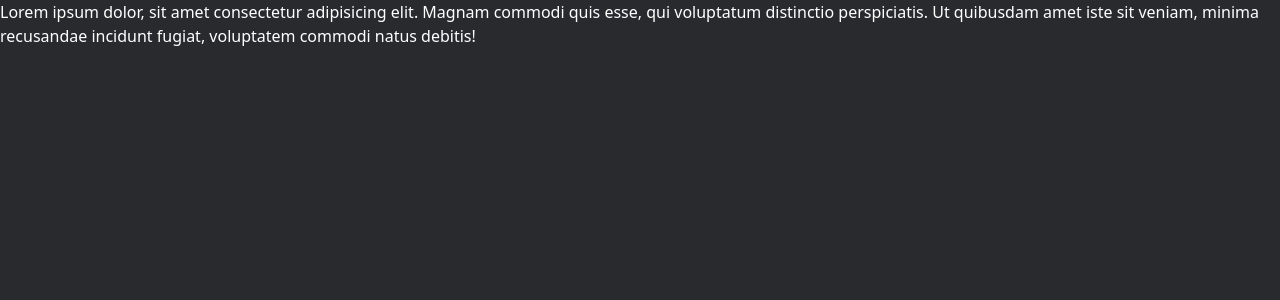
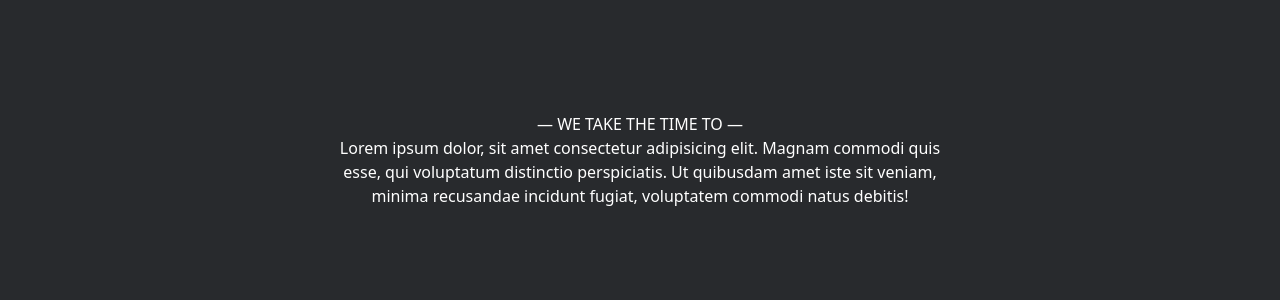
Before and after one commit to ColinBertin/objectif-crea, a Next.js app: page /components/main/Main in a window 1280 px wide. Shown: the top 300 px of the page. Built offline with nearby package versions, Linux system fonts and the light colour scheme.

Commit message:
add main text

```diff
--- a/pages/components/main/Main.tsx
+++ b/pages/components/main/Main.tsx
@@ -1,7 +1,15 @@
 export default function Main() {
   return (
-    <div className="h-50">
-      <p>Lorem ipsum dolor, sit amet consectetur adipisicing elit. Magnam commodi quis esse, qui voluptatum distinctio perspiciatis. Ut quibusdam amet iste sit veniam, minima recusandae incidunt fugiat, voluptatem commodi natus debitis!</p>
+    <div className="h-96 text-center pt-28 pb-20 py-9">
+      <div className="px-80">
+        <h2>— WE TAKE THE TIME TO —</h2>
+        <p>
+          Lorem ipsum dolor, sit amet consectetur adipisicing elit. Magnam
+          commodi quis esse, qui voluptatum distinctio perspiciatis. Ut
+          quibusdam amet iste sit veniam, minima recusandae incidunt fugiat,
+          voluptatem commodi natus debitis!
+        </p>
+      </div>
     </div>
-  )
+  );
 }
--- a/pages/components/navBar/NavBar.tsx
+++ b/pages/components/navBar/NavBar.tsx
@@ -12,9 +12,9 @@ export default function NavBar() {
           height={150}
         />
       </div>
-      <ul className="flex">
-        <li>Home</li>
-        <li>Photo</li>
+      <ul className="flex my-auto">
+        <li className='mr-2'>Home</li>
+        <li className='mr-2'>Photo</li>
         <li>Info</li>
       </ul>
     </nav>
```
